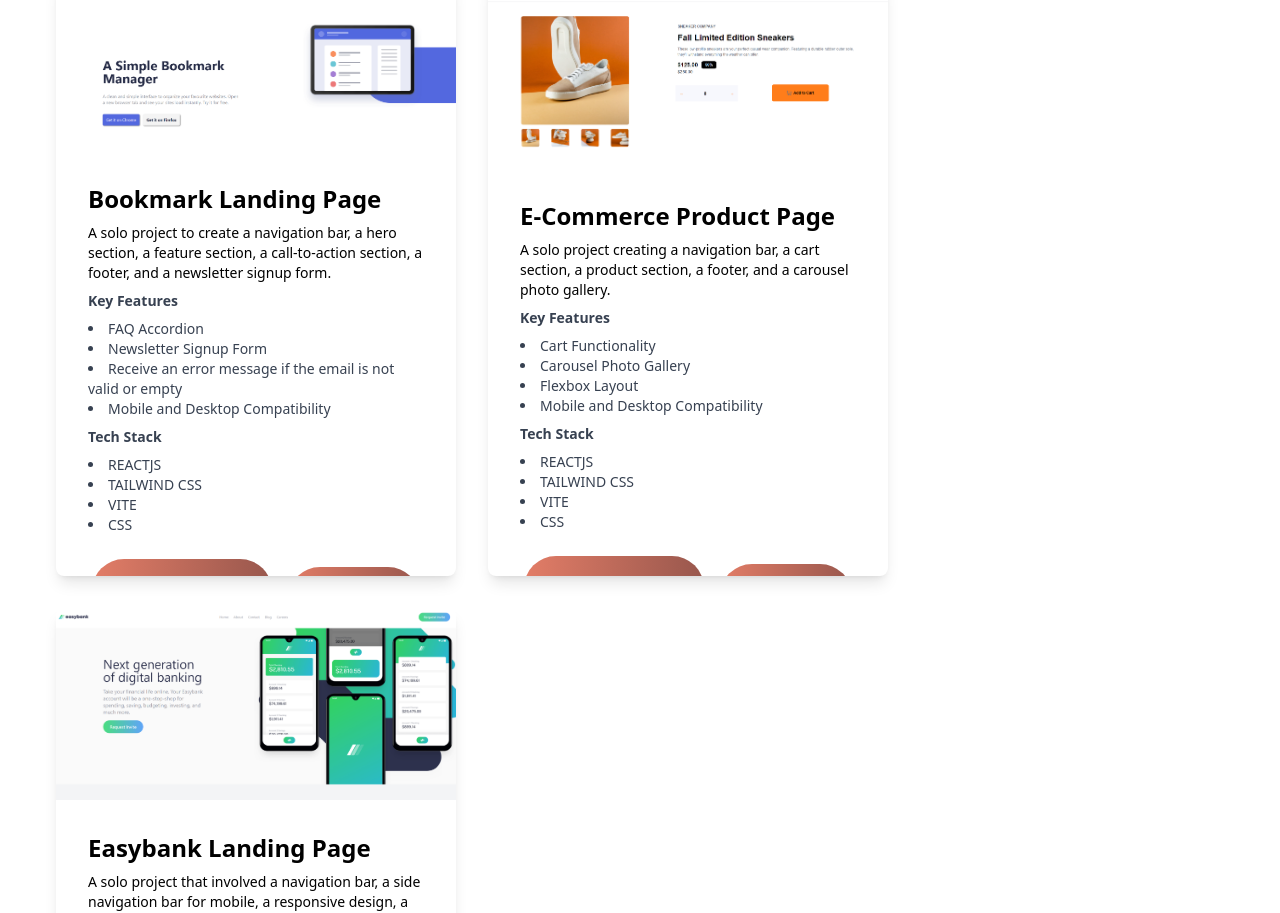
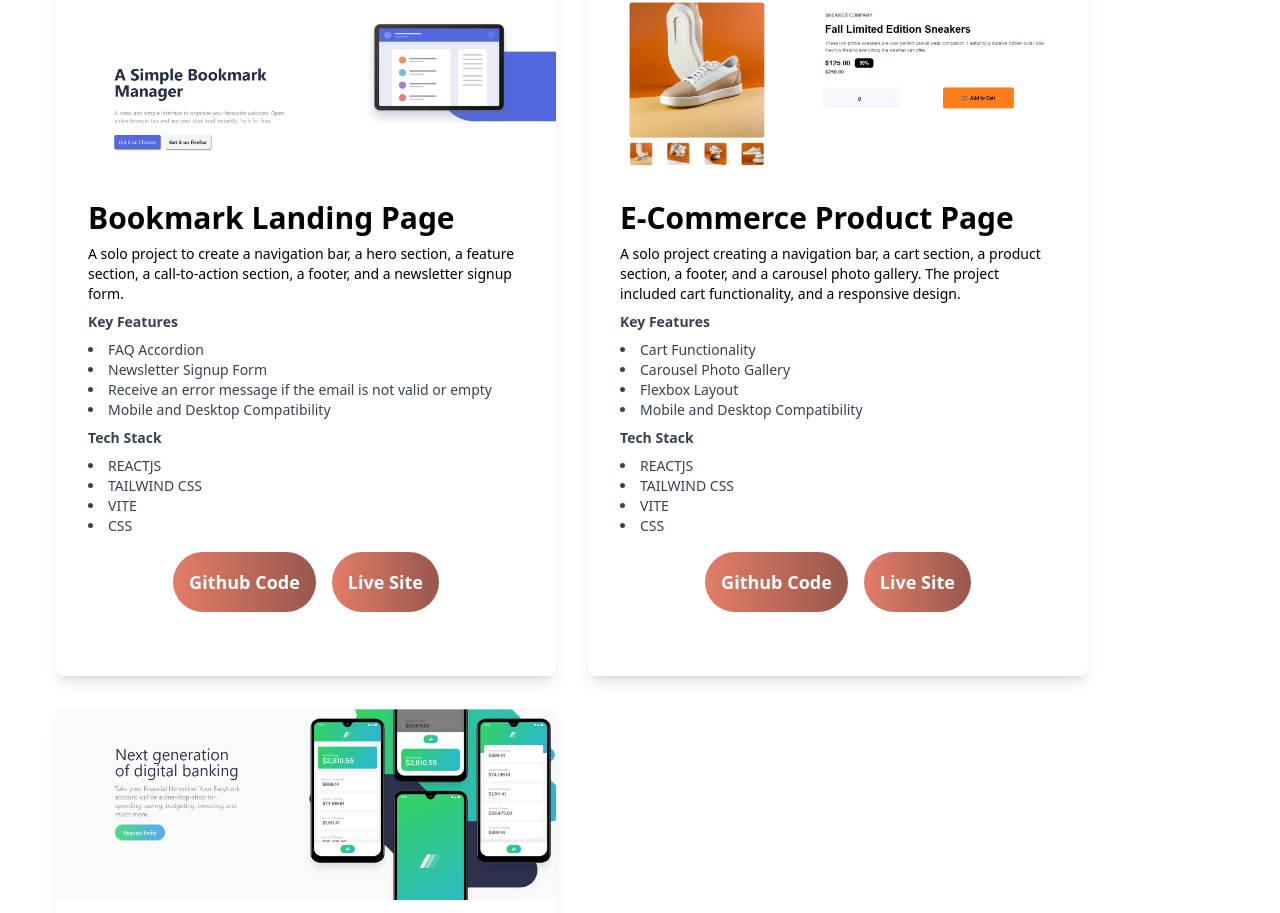
Before and after one commit to lavollmer/portfolio-lauradev, a React (Vite) app: page / in a window 1280 px wide. Shown: the part 2393-3306 px from the top of the page. Built offline with nearby package versions, Linux system fonts and the light colour scheme.

Commit message:
updating the projects section

```diff
--- a/src/components/Projects.jsx
+++ b/src/components/Projects.jsx
@@ -54,7 +54,7 @@ const Projects = () => {
             mobileImage={MobileEcommerce}
             imageDesc="E-Commerce Product Page"
             title="E-Commerce Product Page"
-            content="A solo project creating a navigation bar, a cart section, a product section, a footer, and a carousel photo gallery."
+            content="A solo project creating a navigation bar, a cart section, a product section, a footer, and a carousel photo gallery. The project included cart functionality, and a responsive design."
             skillOne="REACTJS"
             skillTwo="TAILWIND CSS"
             skillThree="VITE"
--- a/src/components/ProjectsCard.jsx
+++ b/src/components/ProjectsCard.jsx
@@ -18,7 +18,7 @@ const ProjectsCard = ({
   mobileImage,
 }) => {
   return (
-    <div className="flex flex-col rounded-lg shadow-lg bg-white overflow-hidden md:w-[300px] md:h-[300px]  lg:w-[400px] lg:h-[600px] m-4">
+    <div className="flex flex-col rounded-lg shadow-lg bg-white overflow-hidden md:w-[300px] md:h-[300px]  lg:w-[500px] lg:h-[700px] m-4">
       <div className="h-48 w-full">
         <img
           src={image}
@@ -30,7 +30,7 @@ const ProjectsCard = ({
       </div>
       <div className="flex flex-col p-8">
         <div>
-          <h2 className="text-black md:text-xl lg:text-2xl text-md font-semibold">
+          <h2 className="text-black md:text-xl lg:text-3xl text-md font-semibold">
             {title}
           </h2>
           <p className="text-black mt-2 text-sm md:text-md">{content}</p>
@@ -72,8 +72,8 @@ const ProjectsCard = ({
             <li>{skillFour}</li>
           </ul>
         </div>
-        <div className="flex flex-col text-md items-center md:text-lg md:space-y-0 md:space-x-4 pt-4">
-          <div className="flex flex-col justify-center items-center space-y-4 md:flex-row md:justify-start md:space-x-4 font-semibold">
+        <div className="flex flex-col text-md items-center md:text-lg pt-4">
+          <div className="flex flex-col justify-center items-center space-y-4 md:space-y-0 md:flex-row md:justify-start md:space-x-4 font-semibold">
             {githubCode && (
               <a
                 href={githubCode}
@@ -85,7 +85,7 @@ const ProjectsCard = ({
                   aria-label="Github Code"
                   className="hover:animate-bounce bg-gradient-to-r to-redwood from-burnt-sienna rounded-full text-white cursor-pointer p-4 px-4 hover:from-redwood hover:to-burnt-sienna"
                 >
-                  <p className="font-bold text-md md:text-2xl">Github Code</p>
+                  <p className="font-bold text-md md:text-lg">Github Code</p>
                 </button>
               </a>
             )}
@@ -100,7 +100,7 @@ const ProjectsCard = ({
                   aria-label="Live Site"
                   className="hover:animate-bounce bg-gradient-to-r to-redwood from-burnt-sienna rounded-full text-white cursor-pointer p-4 px-4 hover:from-redwood hover:to-burnt-sienna"
                 >
-                  <p className="font-bold text-md md:text-2xl">Live Site</p>
+                  <p className="font-bold text-md md:text-lg">Live Site</p>
                 </button>
               </a>
             )}
```
